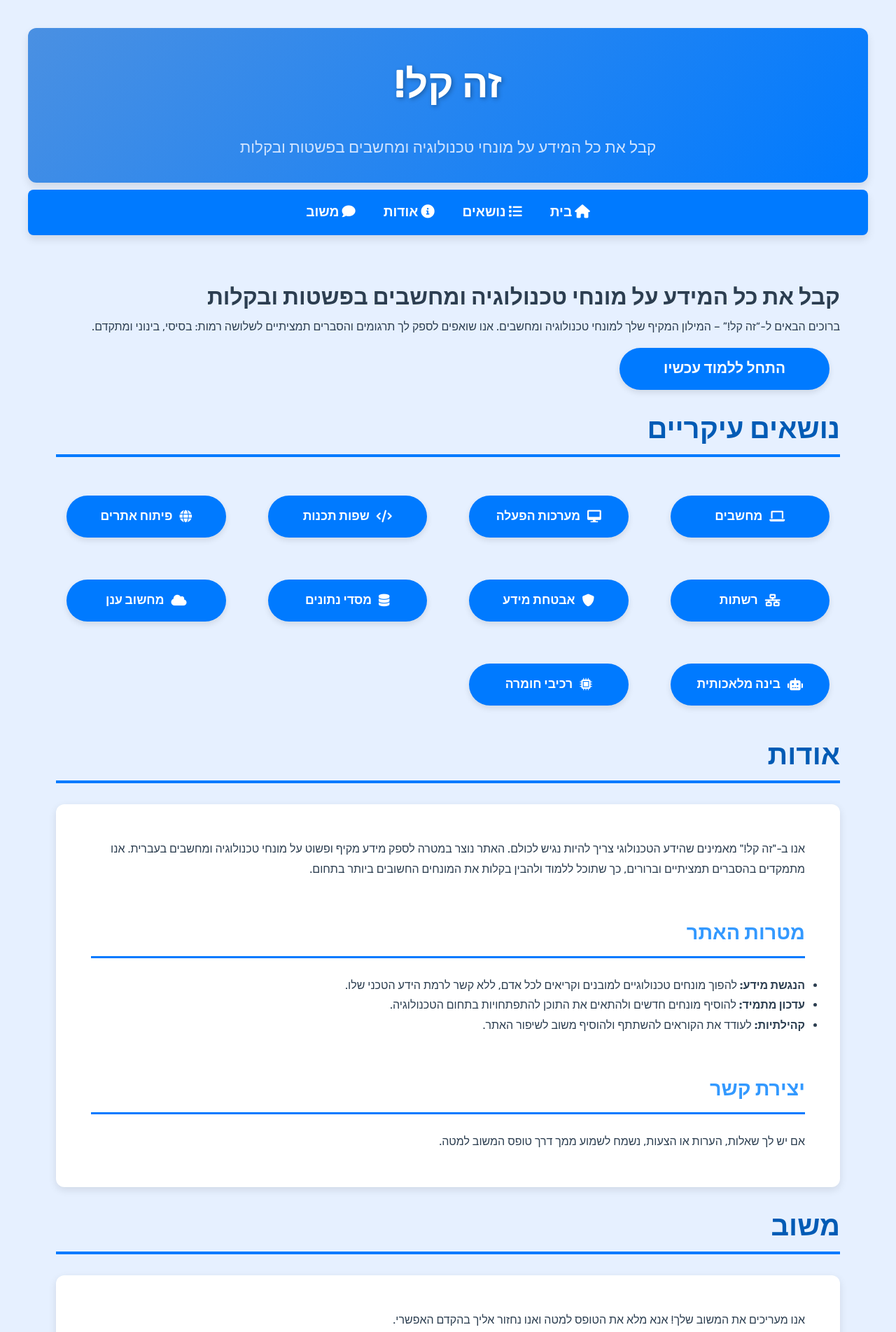
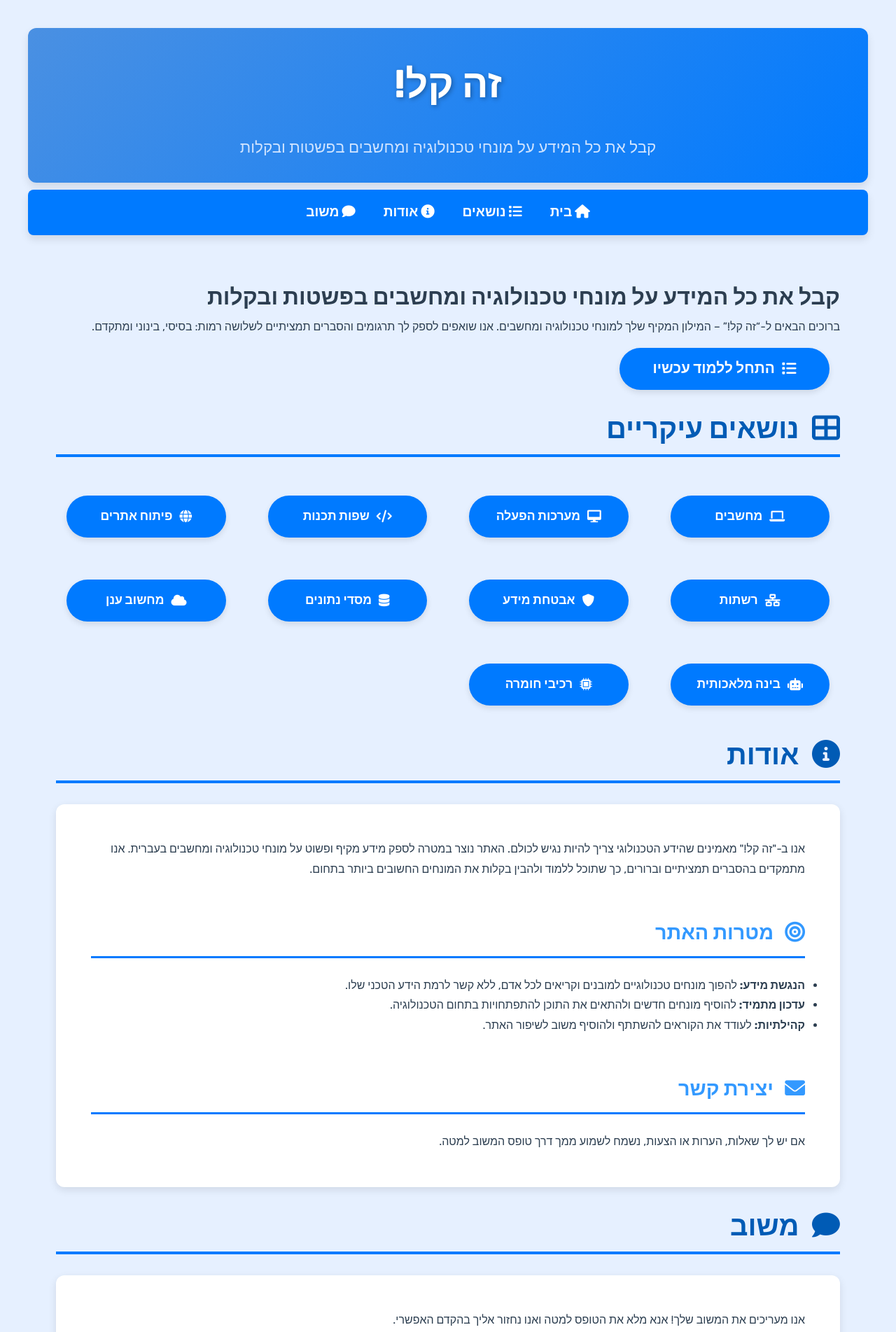
Before and after one commit to NHLOCAL/ZeKal, a Jekyll site: the page built from docs/index.md, in a window 1280 px wide. Shown: the top 1903 px of the page at 70% size. Built offline with Jekyll 4.4.1, drawn with Linux system fonts in a browser that asks for light colours.

Commit message:
הרחבת תצוגת האייקונים

```diff
--- a/docs/assets/css/style.css
+++ b/docs/assets/css/style.css
@@ -150,6 +150,19 @@ nav ul li a:hover::after {
     min-width: 250px;
     max-width: 300px;
 }
+
+
+/* עיצוב לאייקונים ליד הכותרות */
+h2 i, h3 i {
+    margin-left: 10px;
+}
+
+/* עיצוב לאייקונים בתוך תוויות */
+form label i {
+    margin-left: 5px;
+}
+
+
 
 /* כפתורים בתוך הגריד */
 .topics-grid {
--- a/docs/index.md
+++ b/docs/index.md
@@ -7,9 +7,9 @@ title: "בית"
 
 ברוכים הבאים ל-"זה קל!" – המילון המקיף שלך למונחי טכנולוגיה ומחשבים. אנו שואפים לספק לך תרגומים והסברים תמציתיים לשלושה רמות: בסיסי, בינוני ומתקדם.
 
-<a href="#topics" class="button large-button">התחל ללמוד עכשיו</a>
+<a href="#topics" class="button large-button"><i class="fas fa-list"></i> התחל ללמוד עכשיו</a>
 
-## <a id="topics"></a>נושאים עיקריים
+## <a id="topics"></a><i class="fas fa-th-large"></i> נושאים עיקריים
 
 <div class="topics-grid">
     <a href="{{ '/topics/computers.html' | relative_url }}" class="button"><i class="fas fa-laptop"></i> מחשבים</a>
@@ -24,39 +24,37 @@ title: "בית"
     <a href="{{ '/topics/hardware-components.html' | relative_url }}" class="button"><i class="fas fa-microchip"></i> רכיבי חומרה</a>
 </div>
 
-
-## <a id="about"></a>אודות
+## <a id="about"></a><i class="fas fa-info-circle"></i> אודות
 
 <div class="section">
     <p>אנו ב-"זה קל!" מאמינים שהידע הטכנולוגי צריך להיות נגיש לכולם. האתר נוצר במטרה לספק מידע מקיף ופשוט על מונחי טכנולוגיה ומחשבים בעברית. אנו מתמקדים בהסברים תמציתיים וברורים, כך שתוכל ללמוד ולהבין בקלות את המונחים החשובים ביותר בתחום.</p>
 
-    <h3>מטרות האתר</h3>
+    <h3><i class="fas fa-bullseye"></i> מטרות האתר</h3>
     <ul>
         <li><strong>הנגשת מידע:</strong> להפוך מונחים טכנולוגיים למובנים וקריאים לכל אדם, ללא קשר לרמת הידע הטכני שלו.</li>
         <li><strong>עדכון מתמיד:</strong> להוסיף מונחים חדשים ולהתאים את התוכן להתפתחויות בתחום הטכנולוגיה.</li>
         <li><strong>קהילתיות:</strong> לעודד את הקוראים להשתתף ולהוסיף משוב לשיפור האתר.</li>
     </ul>
 
-    <h3>יצירת קשר</h3>
+    <h3><i class="fas fa-envelope"></i> יצירת קשר</h3>
     <p>אם יש לך שאלות, הערות או הצעות, נשמח לשמוע ממך דרך טופס המשוב למטה.</p>
 </div>
 
-
-## <a id="feedback"></a>משוב
+## <a id="feedback"></a><i class="fas fa-comment"></i> משוב
 
 <div class="section">
     אנו מעריכים את המשוב שלך! אנא מלא את הטופס למטה ואנו נחזור אליך בהקדם האפשרי.
 
     <form action="https://formspree.io/f/{YOUR_FORM_ID}" method="POST">
-        <label for="name">שם:</label>
+        <label for="name"><i class="fas fa-user"></i> שם:</label>
         <input type="text" id="name" name="name" required>
 
-        <label for="email">אימייל:</label>
+        <label for="email"><i class="fas fa-envelope"></i> אימייל:</label>
         <input type="email" id="email" name="email" required>
 
-        <label for="message">הודעה:</label>
+        <label for="message"><i class="fas fa-comment-alt"></i> הודעה:</label>
         <textarea id="message" name="message" rows="5" required></textarea>
 
-        <button type="submit" class="button">שלח</button>
+        <button type="submit" class="button"><i class="fas fa-paper-plane"></i> שלח</button>
     </form>
 </div>
```
Also changed, not shown: docs/topics/programming-languages.md (+4 -4 lines).
